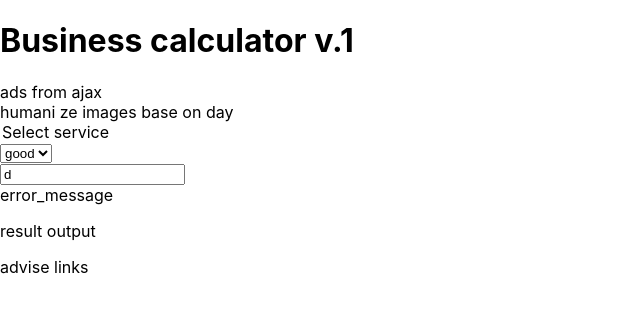
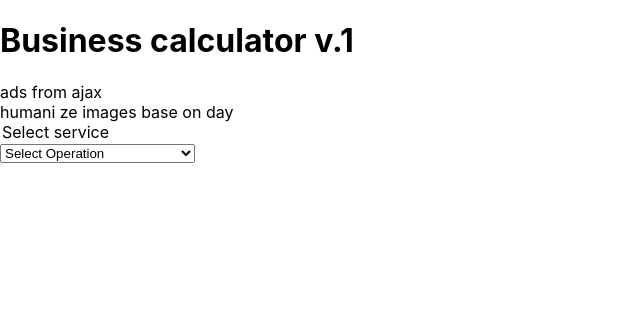
Before and after one commit to ifebrand6/Business-Calculator, a React (Create React App) app: page / in a window 1280 px wide. Shown: the top 312 px of the page, without its empty margins (0-640 px from the left). Built offline with nearby package versions, Linux system fonts and the light colour scheme.

Commit message:
component and State state testing success

```diff
--- a/src/components/CalculatorBody.js
+++ b/src/components/CalculatorBody.js
@@ -9,20 +9,32 @@ class CalculatorBody extends React.Component {
     constructor(props){
         super(props);
         this.state = {
-            typeOfBusinessOperation: 'good'
+            typeOfBusinessOperation: 'Select Operation',
+            remove_unselected: false,
+            remove_selected: true
         }
     }
     handleOnchange = (e) => {
-        this.setState({ typeOfBusinessOperation: e.target.value });
-        console.log(this.state.typeOfBusinessOperation)
+        this.setState({
+            typeOfBusinessOperation: e.target.value,
+            remove_unselected: true,
+            remove_selected: false
+        });
     }
+    // handleSelectedOption = (e) => {
+    //     console.log("attempted removing unselected")
+    //     this.setState({ remove_unselected: true });
+    //     console.log("attempted removing unselected")
+    // }
     render(){
+        const unSelected = this.state.remove_unselected ? null : <UnSelected value={this.state.typeOfBusinessOperation} onChange={this.handleOnchange} />
+        const selected = this.state.remove_selected ? null :  <IsSelected formType={this.state.typeOfBusinessOperation}/>
     return(
         <div id="cal_body">
             <SideBar />
             <HumainitzeHeader />
-            <UnSelected value={this.state.typeOfBusinessOperation} onChange={this.handleOnchange}/>
-            <IsSelected />
+            {unSelected}
+            {selected}
         </div>
     )
 }
--- a/src/components/Input.js
+++ b/src/components/Input.js
@@ -1,10 +1,15 @@
 import React from 'react';
 
 function Input(props) {
+    const caseF = ()=> {if (1 < 10) {
+         return case1
+    }}
+    const case1 =  <input type="text" defaultValue={'d'}/>
+    const renderForm = caseF()
     return(
         <div id={props.case_input}>
         <form action="">
-            <input type="text" defaultValue={'d'}/>
+            {renderForm}
             <br/>
         </form>
     </div>
--- a/src/components/IsSelected.js
+++ b/src/components/IsSelected.js
@@ -2,8 +2,9 @@ import React from 'react';
 import Input from './Input'
 import Result from './Result'
 
-function IsSelected(props) {
-    const case_input = 'case_input'
+class IsSelected extends React.Component {
+    render(){
+    const case_input = this.props.formType
     return (
     <div id="iselected">
         <Input case_input={case_input}/>
@@ -11,4 +12,5 @@ function IsSelected(props) {
     </div>
     );
 }
+}
 export default IsSelected;
--- a/src/components/UnSelected.js
+++ b/src/components/UnSelected.js
@@ -12,8 +12,11 @@ function UnSelected(props) {
 function BusinessOperationLists(props) {
 return(
     <select name="select" value={props.value} onChange={props.onChange}>
-        <option value="good">good</option>
-        <option value="bad">bad</option>
+        <option value="">Select Operation</option>
+        <option value="bad" onPointerEnter={()=>{console.log("I have been click")}}>Profit & Loss Calculator</option>
+        <option value="bad">Retail Price</option>
+        <option value="bad">After Tax Return</option>
+        <option value="bad">Net Gross Profit (Fiscal Year)</option>
     </select>
 )
 }
```
Also changed, not shown: 1 other file (tests, documents, lock files or other folders).
